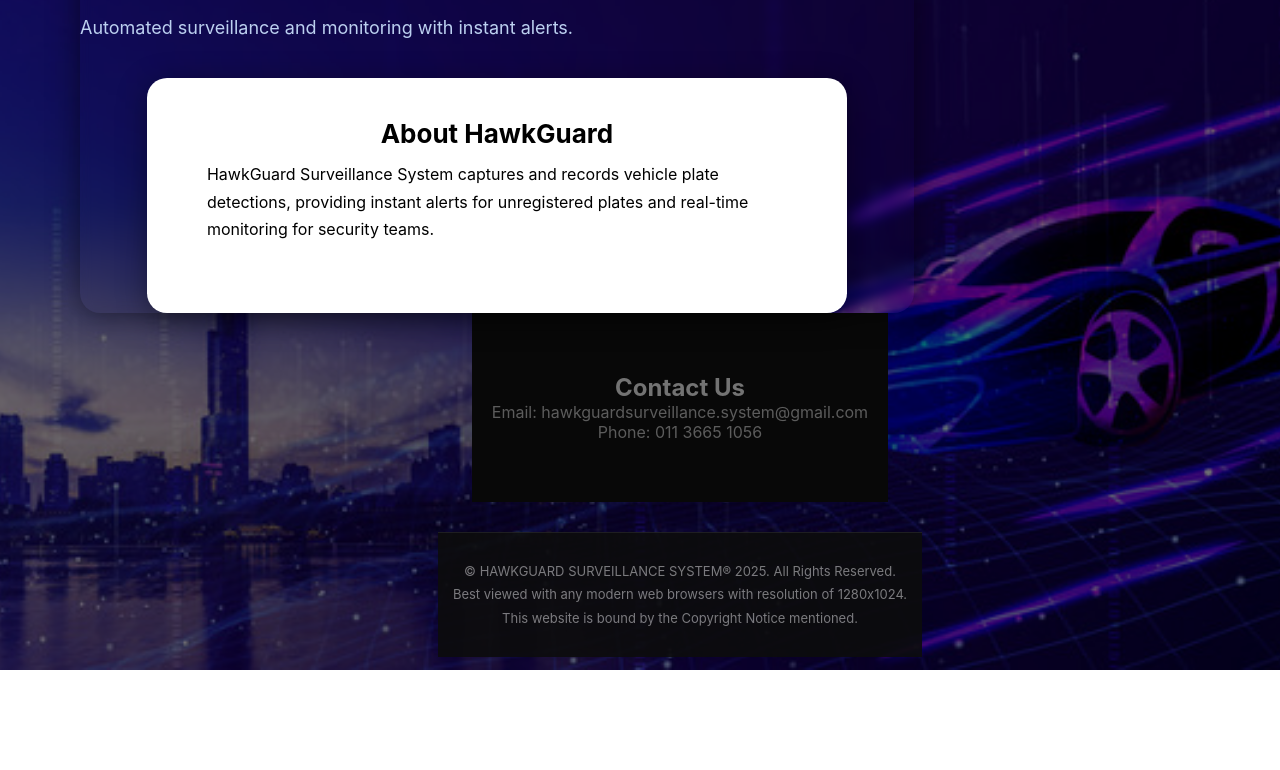
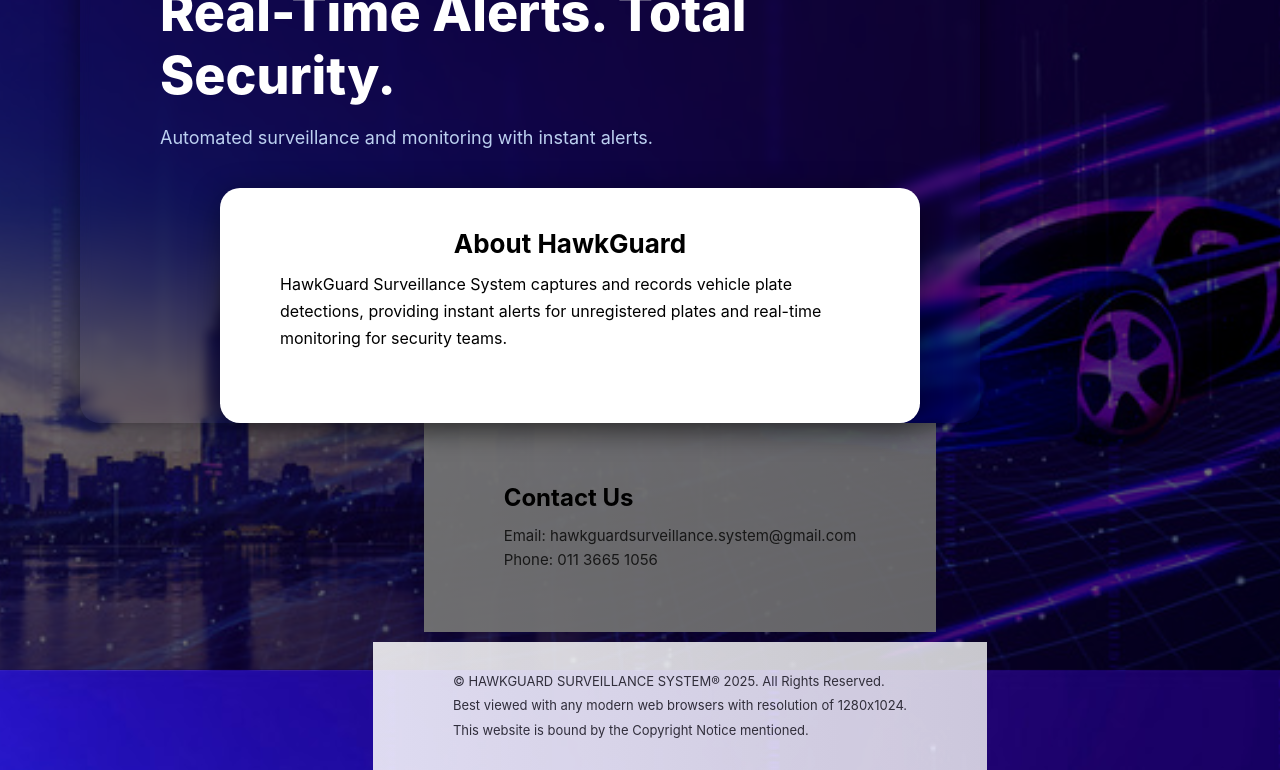
Before and after one commit to galaxyhyacinth-crypto/hawkguard-dashboard, a website: page public/index.html in a window 1280 px wide. Shown: the part 130-900 px from the top of the page. Before the commit the page ends 800 px from the top, so only its background shows below. Drawn offline with Linux system fonts and the light colour scheme; files whose address does not match are found by name.

Commit message:
fix: correct sign-in page structure and background

```diff
--- a/public/assets/css/style.css
+++ b/public/assets/css/style.css
@@ -214,9 +214,9 @@ nav a:hover {
   position: relative;
   z-index: 2;
   max-width: 900px;
-  text-align: left; /* kiri sepenuhnya */
-  background: none; /* buang kotak belakang */
-  padding: 0;
+  text-align: left;
+  background: none;
+  padding: 160px 0 0 80px; /* ✅ tambah jarak ke bawah dari logo */
   margin-left: 0;
 }
 
@@ -266,35 +266,41 @@ nav a:hover {
 
 /* ===== CONTACT SECTION ===== */
 .contact-section {
-  text-align: center;
-  padding: 60px 20px;
-  background-color: #111;
+  text-align: left;
+  padding: 60px 80px;
+  background: linear-gradient(to right, rgba(255,255,255,0.95), rgba(245,245,245,0.9));
+  color: #000;
 }
 
 .contact-section h2 {
-  color: #fff;
+  color: #000;
+  margin-bottom: 12px;
 }
 
-.contact-section p, .contact-section a {
-  color: #ccc;
+.contact-section p,
+.contact-section a {
+  color: #333;
   text-decoration: none;
+  font-size: 15px;
+  line-height: 1.6;
 }
+
 
 /* ===== FOOTER ===== */
 .site-footer {
-  background: #0d0d0d;
-  text-align: center;
-  padding: 25px 15px;
+  background: linear-gradient(to right, rgba(255,255,255,0.95), rgba(245,245,245,0.9));
+  text-align: left;
+  padding: 25px 80px;
   font-size: 13px;
-  color: #888;
-  line-height: 1.5;
-  border-top: 1px solid #222;
+  color: #333;
+  line-height: 1.6;
+  border-top: none;
+  margin-top: 20px;
 }
 
 .site-footer p {
   margin: 4px 0;
 }
-
 
 /* ✅ Move Sign In / Sign Up buttons to top-right */
 .top-nav {
```
